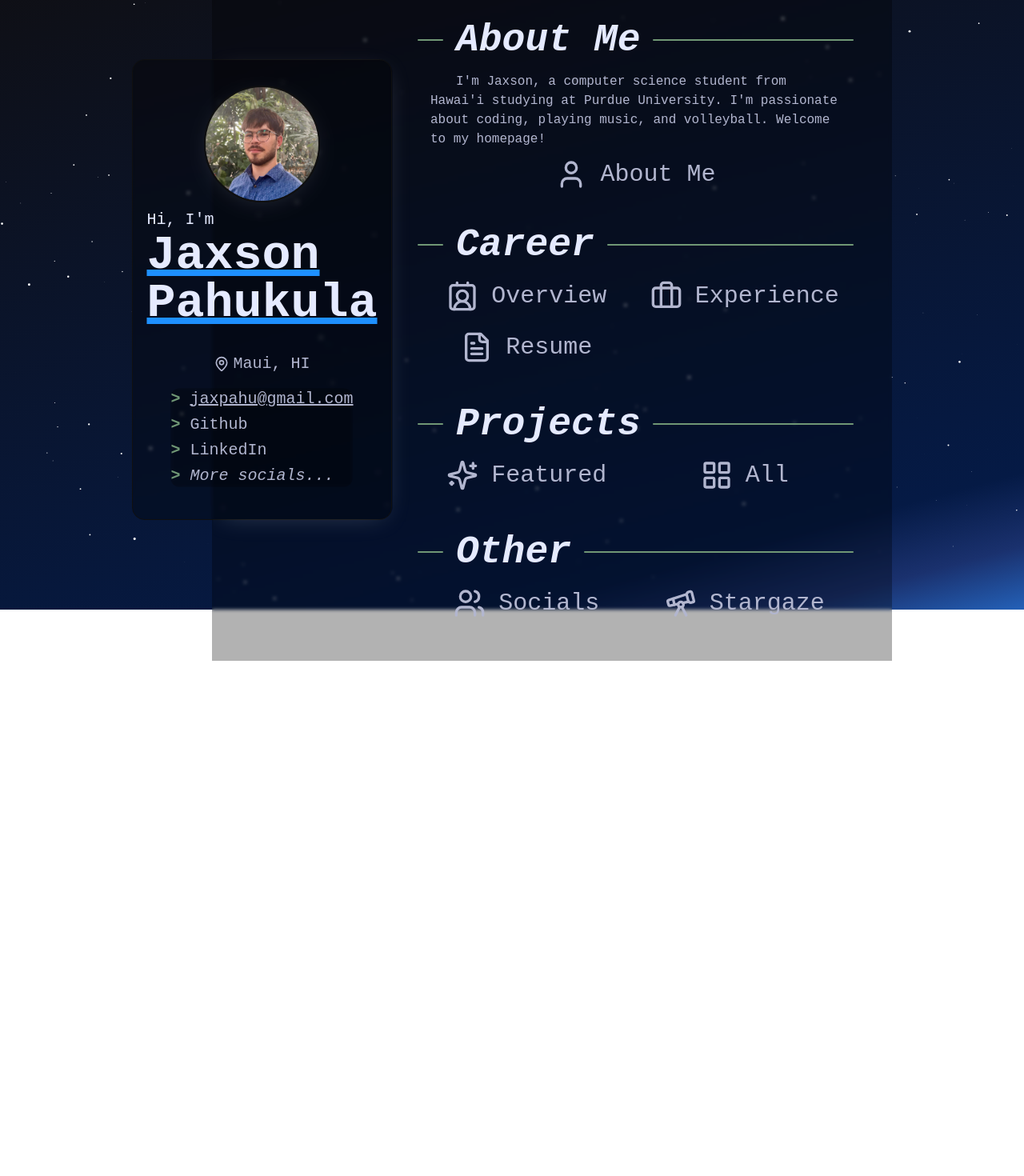
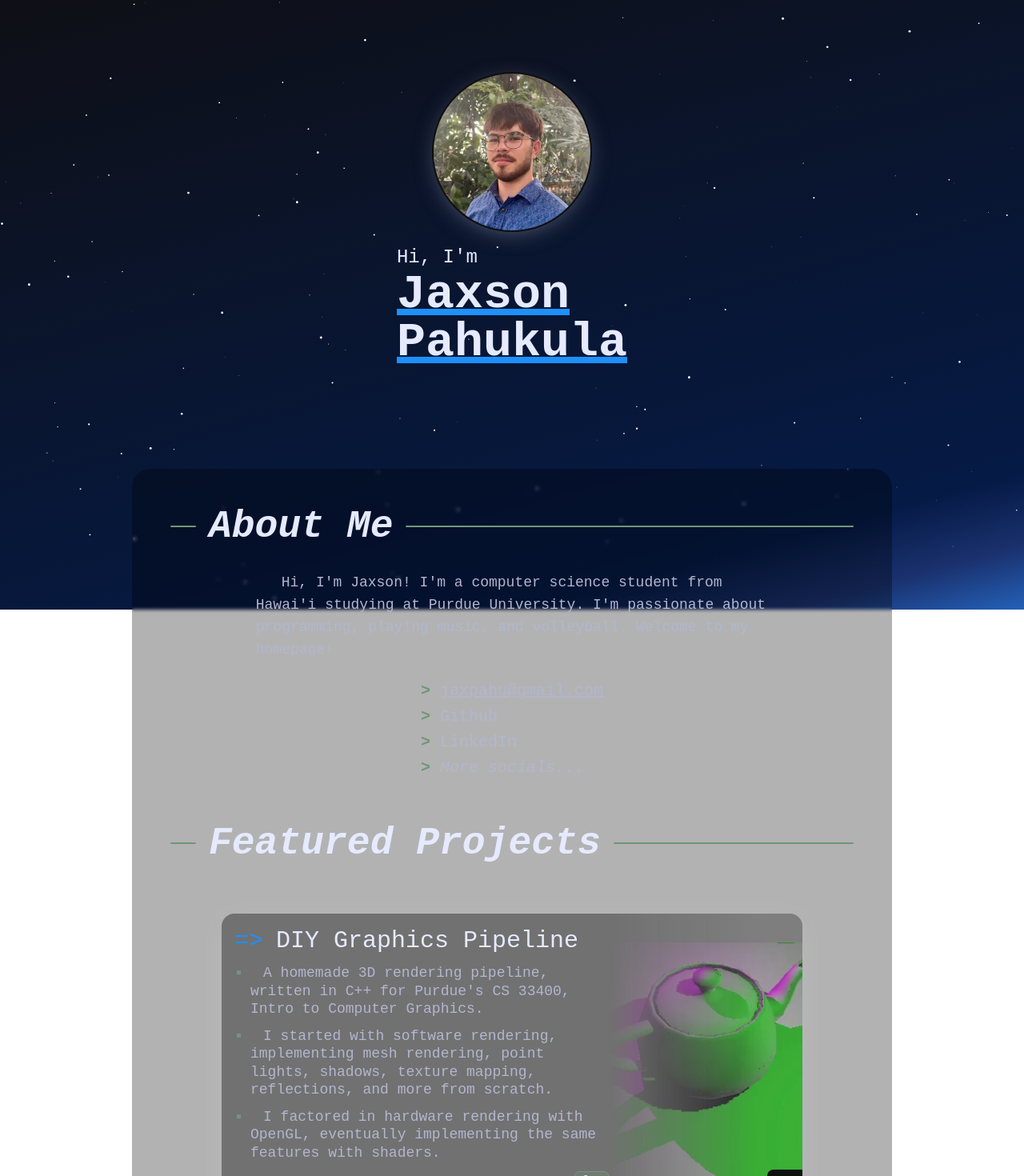
Before and after one commit to jaxsonp/website, a SvelteKit app: page / in a window 1280 px wide. Shown: the part 38-1508 px from the top of the page at 80% size. Before the commit the page ends 864 px from the top, so only its background shows below. Built offline with nearby package versions, Linux system fonts and the light colour scheme.

Commit message:
Changing up the layout and stuff
still stuff todo doe

```diff
--- a/src/app.css
+++ b/src/app.css
@@ -32,7 +32,7 @@
 	}
 
 	p {
-		@apply text-base text-light-gray;
+		@apply text-lg text-light-gray;
 	}
 
 	figcaption {
--- /dev/null
+++ b/src/lib/components/DynamicLinkIcon.svelte
@@ -0,0 +1,22 @@
+<script lang="ts">
+	import GithubIcon from '$lib/assets/icons/GithubIcon.svelte';
+	import CratesioIcon from '$lib/assets/icons/CratesioIcon.svelte';
+	import DevpostIcon from '$lib/assets/icons/DevpostIcon.svelte';
+	import ReadTheDocsIcon from '$lib/assets/icons/ReadTheDocsIcon.svelte';
+	import LinkIcon from '$lib/assets/icons/LinkIcon.svelte';
+
+	let { link }: { link: string } = $props();
+</script>
+
+<!-- Gets a link icon based on what the link is -->
+{#if link.includes('github.com')}
+	<GithubIcon />
+{:else if link.includes('crates.io')}
+	<CratesioIcon />
+{:else if link.includes('devpost.com')}
+	<DevpostIcon />
+{:else if link.includes('readthedocs.io')}
+	<ReadTheDocsIcon />
+{:else}
+	<LinkIcon />
+{/if}
--- /dev/null
+++ b/src/lib/components/ProjectTag.svelte
@@ -0,0 +1,9 @@
+<script lang="ts">
+	let { tag } = $props();
+</script>
+
+<p
+	class="my-1 h-min text-nowrap rounded-md border-1 border-secondary bg-secondary/25 px-2 text-sm italic text-white"
+>
+	{tag}
+</p>
--- a/src/lib/components/SectionTitle.svelte
+++ b/src/lib/components/SectionTitle.svelte
@@ -4,9 +4,9 @@
 	let { children, id = '' }: { children: Snippet; id: string } = $props();
 </script>
 
-<div class="mt-8 flex items-center">
-	<hr class="w-4 md:w-8" />
-	<h2 {id} class="mx-4 w-min text-4xl font-bold italic md:w-auto md:text-5xl">
+<div class="mt-8 items-center md:flex">
+	<hr class="w-full md:w-8" />
+	<h2 {id} class="m-4 text-4xl font-bold italic md:my-0 md:text-5xl">
 		{@render children()}
 	</h2>
 	<hr class="flex-grow" />
--- /dev/null
+++ b/src/lib/lib.ts
@@ -0,0 +1,4 @@
+// random helper functions and stuff
+export function getThumbnail(name: string) {
+	return '/project-thumbnails/' + name;
+}
--- a/src/lib/projects.json
+++ b/src/lib/projects.json
@@ -3,7 +3,7 @@
 		{
 			"title": "DIY Graphics Pipeline",
 			"thumbnailFile": "cs334-graphics.png",
-			"description": "A homemade 3D rendering pipeline, written in C++ for Purdue's CS 33400, Intro to Computer Graphics.\nI started with software rendering, implementing triangle mesh rendering, point lights, shadows, texture mapping, reflective materials, and more from scratch.\nI then refactored the program, switching to hardware rendering with OpenGL and eventually implementing the same features with shaders.",
+			"description": "A homemade 3D rendering pipeline, written in C++ for Purdue's CS 33400, Intro to Computer Graphics.\nI started with software rendering, implementing mesh rendering, point lights, shadows, texture mapping, reflections, and more from scratch.\nI factored in hardware rendering with OpenGL, eventually implementing the same features with shaders.",
 			"tags": ["C++"],
 			"links": ["https://github.com/jaxsonp/CS334-graphics-pipeline"]
 		},
--- a/src/routes/+page.svelte
+++ b/src/routes/+page.svelte
@@ -3,6 +3,9 @@
 	import { pushState } from '$app/navigation';
 
 	import SectionTitle from '$lib/components/SectionTitle.svelte';
+	import DynamicLinkIcon from '$lib/components/DynamicLinkIcon.svelte';
+	import ProjectTag from '$lib/components/ProjectTag.svelte';
+	import { getThumbnail } from '$lib/lib';
 
 	import headshotImg from '$lib/assets/headshot.jpg';
 	import PersonIcon from '$lib/assets/icons/PersonIcon.svelte';
@@ -32,46 +35,56 @@
 	};
 
 	onMount(() => {
-		let check_social_popup = () => {
+		/*let check_social_popup = () => {
 			if (window.location.hash === '#socials') {
 				show_socials_popup();
 			}
 			return false;
 		};
 		addEventListener('hashchange', check_social_popup);
-		check_social_popup();
+		check_social_popup();*/
+	});
+
+	import projectFile from '$lib/projects.json';
+	let featuredProjects: Project[] = projectFile.featured;
+	featuredProjects.forEach((project) => {
+		project.tags.sort();
+		project.links.sort();
 	});
 </script>
 
 <div class="h-full w-full">
-	<div class="z-10 lg:fixed lg:flex lg:h-full lg:w-[325px] lg:items-center xl:w-[375px]">
-		<!-- Side card -->
-		<div
-			class="lg:black-glass flex w-full flex-col items-center rounded-2xl px-4 py-8 lg:border-1 lg:border-black"
-		>
-			<!-- side card shadow -->
-			<div
-				class="clip-left -z-10 hidden h-full rounded-r-2xl shadow-light shadow-white/25 lg:absolute lg:left-[100px] lg:top-0 lg:block lg:w-[225px] xl:w-[275px]"
-			></div>
-			<!-- side card content -->
+	<div class="flex w-full flex-col items-center justify-center py-32">
 		<img
 			src={headshotImg}
-				class="w-[150px] rounded-full border-2 border-black shadow-light shadow-white/20 md:w-[200px] lg:w-1/2"
+			class="w-[200px] rounded-full border-2 border-black shadow-light shadow-white/50"
 			alt="Me"
 		/>
-			<div class="mb-4 mt-8 lg:mt-2 xl:mt-8">
-				<p class="text-xl text-white">Hi, I'm</p>
+		<div class="mt-4">
+			<p class="text-2xl text-white">Hi, I'm</p>
 			<h1 class="underline-accent text-6xl font-bold">
 				Jaxson<br />Pahukula
 			</h1>
 		</div>
-			<div class="mb-2 mt-4 flex items-center gap-1">
-				<LocationIcon class="inline h-5 text-light-gray" />
-				<p class="inline text-xl">Maui, HI</p>
 	</div>
-			<div
-				class="black-glass my-2 flex flex-col items-start gap-y-1 rounded-xl p-4 px-10 *:text-xl lg:bg-transparent lg:p-0 lg:filter-none"
+	<div class="black-glass z-0 flex rounded-t-3xl p-4 lg:px-12">
+		<div class="flex w-full flex-col">
+			{#snippet NavItem(text: string, href: string, Icon: Component)}
+				<a
+					{href}
+					class="my-1 flex items-center justify-self-center py-2 text-3xl text-light-gray hover:scale-105 md:text-4xl lg:text-3xl xl:text-4xl"
 				>
+					<Icon class="mr-4 w-8 md:w-10" />
+					{text}
+				</a>
+			{/snippet}
+			<SectionTitle id="about">About Me</SectionTitle>
+			<div class="flex flex-col items-center">
+				<p class="mt-8 indent-8 md:w-3/4">
+					Hi, I'm Jaxson! I'm a computer science student from Hawai'i studying at Purdue University.
+					I'm passionate about programming, playing music, and volleyball. Welcome to my homepage!
+				</p>
+				<div class="my-2 flex flex-col items-start gap-y-1 rounded-xl p-4 px-10 *:text-xl">
 					{#snippet bullet()}
 						<span class="font-bold text-secondary">{'> '}</span>
 					{/snippet}
@@ -89,44 +102,59 @@
 					</a>
 				</div>
 			</div>
+			<SectionTitle id="projects">Featured Projects</SectionTitle>
+			<div class="mb-10 mt-16 space-y-10 lg:px-12 xl:px-24">
+				{#each featuredProjects as project}
+					<div
+						class="mx-4 grid grid-cols-1 rounded-2xl bg-black/40 shadow-light shadow-white/25 md:min-h-[225px] md:grid-cols-[2fr_1fr]"
+					>
+						<img
+							src={getThumbnail(project.thumbnailFile)}
+							alt={project.title + ' thumbnail'}
+							class="md:transparent-gradient-left col-start-1 row-start-1 h-[200px] w-full rounded-t-2xl object-cover md:col-start-2 md:h-full md:rounded-none md:rounded-r-2xl"
+						/>
+						<div
+							class="z-10 col-start-1 row-start-1 flex w-min space-x-2 place-self-end self-end rounded-tl-lg bg-black p-2 md:col-start-2 md:rounded-br-2xl"
+						>
+							{#each project.links as link}
+								<a href={link} target="_blank" class="text-white *:h-7 *:w-7 hover:scale-110">
+									<DynamicLinkIcon {link} />
+								</a>
+							{/each}
 						</div>
-	<div class="black-glass z-0 flex rounded-t-3xl lg:ml-[100px] lg:h-full lg:rounded-none">
-		<div class="hidden min-w-[225px] lg:block xl:min-w-[275px]"></div>
-		<div class="flex w-full flex-col py-8 pl-8 pr-12 lg:justify-center">
-			<!-- Main page content -->
-			{#snippet NavItem(text: string, href: string, Icon: Component)}
-				<a
-					{href}
-					class="my-1 flex items-center justify-self-center py-2 text-3xl text-light-gray hover:scale-105 md:text-4xl lg:text-3xl xl:text-4xl"
-				>
-					<Icon class="mr-4 w-8 md:w-10" />
-					{text}
+						<div class="flex flex-col p-4 md:pr-0">
+							<h3 class="">
+								<span class="mr-4 text-primary">{'=>'}</span>{project.title}
+							</h3>
+							<ul class="grow">
+								{#each project.description.split('\n') as paragraph}
+									<li class="my-2 ml-5 list-[square] text-lg text-secondary">
+										<p class="indent-4 leading-tight">
+											{paragraph}
+										</p>
+									</li>
+								{/each}
+							</ul>
+							<div class="flex justify-end space-x-1">
+								{#each project.tags as tag}
+									<ProjectTag {tag} />
+								{/each}
+							</div>
+						</div>
+					</div>
+				{/each}
+			</div>
+			<p class="mb-4 text-center text-4xl">
+				Check out <a href="/projects#all" class="underline">all my projects {'>'}</a>
+			</p>
+			<SectionTitle id="cv">My CV</SectionTitle>
+			<p class="">TODO</p>
+			<a href="career ">
+				<p class="underline">Go -{'>'}</p>
 			</a>
-			{/snippet}
-			<SectionTitle id="about">About Me</SectionTitle>
-			<p class="mt-4 indent-8 md:px-12 lg:px-4 xl:px-10">
-				I'm Jaxson, a computer science student from Hawai'i studying at Purdue University. I'm
-				passionate about coding, playing music, and volleyball. Welcome to my homepage!
-			</p>
-			<div class="flex justify-center">
-				{@render NavItem('About Me', './about', PersonIcon)}
-			</div>
-			<SectionTitle id="about-me">Career</SectionTitle>
-			<div class="my-2 grid grid-cols-1 md:grid-cols-2">
-				{@render NavItem('Overview', './career', ContactIcon)}
-				{@render NavItem('Experience', './career#experience', BriefcaseIcon)}
-				{@render NavItem('Resume', './Resume-Jaxson-Pahukula.pdf', FileIcon)}
-			</div>
-			<SectionTitle id="projects">Projects</SectionTitle>
-			<div class="my-2 grid grid-cols-1 md:grid-cols-2">
-				{@render NavItem('Featured', './projects', SparkleIcon)}
-				{@render NavItem('All', './projects#all', GridIcon)}
-			</div>
-			<SectionTitle id="">Other</SectionTitle>
-			<div class="my-2 grid grid-cols-1 md:grid-cols-2">
-				{@render NavItem('Socials', './#socials', PeopleIcon)}
-				{@render NavItem('Stargaze', './stargaze', TelescopeIcon)}
-			</div>
+			<SectionTitle id="cv">Fun stuff</SectionTitle>
+			<p class="">TODO</p>
+			<!-- add stargazing -->
 		</div>
 	</div>
 	{#if socials_popup_visibile}
--- a/src/routes/about/+page.svelte
+++ /dev/null
@@ -1,52 +0,0 @@
-<script lang="ts">
-	import SectionTitle from '$lib/components/SectionTitle.svelte';
-
-	import HomeIcon from '$lib/assets/icons/HomeIcon.svelte';
-</script>
-
-<div class="black-glass mt-12 h-full w-full rounded-t-3xl border-x-1 border-x-black p-4 lg:px-16">
-	<h1 class="underline-accent my-8 text-center font-bold">About Me</h1>
-	<div class="mx-4 md:mx-16 xl:mx-32">
-		<p>
-			Hi, I'm Jaxson Pahukula. I was born in Oregon and raised in Hawai'i on the island of Maui. I
-			am mixed Hawaiian, white, and other asian ethnicities. I love to code, and am currently
-			enjoying getting my B.S in Computer Science from Purdue University in Indiana, and expecting
-			to graduate in May 2025.
-		</p>
-		<p>
-			As for my free time, I love working on <a href="/projects" class="italic underline"
-				>personal projects</a
-			>, playing music, playing volleyball, and touching grass in general. My main instrument is the
-			drums, but I am learning the bass and I am planning to pick up some more instruments when I
-			get the chance. I mainly play worship music, but also casually play genres like pop, R&B, and
-			some alt stuff.
-		</p>
-		<div class="image-container mb-8 mt-4">
-			<img alt="Me playin drums" src="/pics/drums.jpg" />
-			<img alt="Gon fishin" src="/pics/fishin.jpg" />
-		</div>
-		<p>I also have a cat, Simba</p>
-		<div class="image-container">
-			<img alt="Simba, my cat" src="/pics/cat1.jpg" />
-			<img alt="Simba again" src="/pics/cat2.jpg" class="m-8" />
-			<img alt="Simba again 2" src="/pics/cat3.jpg" />
-		</div>
-	</div>
-</div>
-<a href="/" class="fixed bottom-2 z-40 ml-4 flex items-center text-2xl">
-	{'<'}
-	<HomeIcon class="h-12" />
-</a>
-
-<style>
-	p {
-		@apply my-2 indent-8;
-	}
-
-	.image-container {
-		@apply md:flex md:h-[250px] md:justify-evenly md:gap-2;
-	}
-	.image-container img {
-		@apply max-h-[300px];
-	}
-</style>
--- a/src/routes/projects/+page.svelte
+++ b/src/routes/projects/+page.svelte
@@ -1,5 +1,8 @@
 <script lang="ts">
 	import SectionTitle from '$lib/components/SectionTitle.svelte';
+	import ProjectTag from '$lib/components/ProjectTag.svelte';
+	import DynamicLinkIcon from '$lib/components/DynamicLinkIcon.svelte';
+	import { getThumbnail } from '$lib/lib';
 
 	import HomeIcon from '$lib/assets/icons/HomeIcon.svelte';
 	import GithubIcon from '$lib/assets/icons/GithubIcon.svelte';
@@ -10,13 +13,6 @@
 
 	// importing projects and gathering tags
 	import projectFile from '$lib/projects.json';
-	type Project = {
-		title: string;
-		thumbnailFile: string;
-		description: string;
-		tags: string[];
-		links: string[];
-	};
 
 	// counting occurences of tags
 	let tagOccurences: { [tag: string]: number } = {};
@@ -49,42 +45,21 @@
 		return tagOccurences[a] >= tagOccurences[b] ? -1 : 1;
 	});
 	let tagFilter = $state([]);
-
-	// helper functions
-	const getThumbnail = (name: string) => {
-		return '/project-thumbnails/' + name;
-	};
 </script>
 
-{#snippet get_link_icon(link: string)}
-	{#if link.includes('github.com')}
-		<GithubIcon />
-	{:else if link.includes('crates.io')}
-		<CratesioIcon />
-	{:else if link.includes('devpost.com')}
-		<DevpostIcon />
-	{:else if link.includes('readthedocs.io')}
-		<ReadTheDocsIcon />
-	{:else}
-		<LinkIcon />
-	{/if}
-{/snippet}
-
-{#snippet render_tag(tag: string)}
-	<p
-		class="my-1 h-min text-nowrap rounded-md border-1 border-secondary bg-secondary/25 px-2 text-sm italic text-white"
-	>
-		{tag}
-	</p>
-{/snippet}
-
 <div class="black-glass h-full w-full border-x-1 border-x-black p-4 lg:px-16">
-	<h1 class="underline-accent my-8 text-center font-bold">Projects</h1>
-	<SectionTitle id="featured">Featured Projects</SectionTitle>
-	<div class="my-16 space-y-12 xl:px-16">
+	<h1 class="underline-accent my-8 text-center font-bold">Featured Projects</h1>
+	<!-- Filtering by tag -->
+	<!--<div class="mx-16 my-8 flex flex-wrap space-x-2">
+		<p class="mx-4 text-xl text-light-gray">Filter by tag:</p>
+		{#each allTags as tag}
+			{@render render_tag(tag)}
+		{/each}
+	</div>-->
+	<div class="my-12 space-y-10 lg:px-12 xl:px-24">
 		{#each featuredProjects as project}
 			<div
-				class="mx-4 grid grid-cols-1 rounded-2xl bg-black/40 shadow-light shadow-white/25 hover:shadow-primary/60 md:min-h-[225px] md:grid-cols-[2fr_1fr]"
+				class="mx-4 grid grid-cols-1 rounded-2xl bg-black/40 shadow-light shadow-white/25 md:min-h-[225px] md:grid-cols-[2fr_1fr]"
 			>
 				<img
 					src={getThumbnail(project.thumbnailFile)}
@@ -96,7 +71,7 @@
 				>
 					{#each project.links as link}
 						<a href={link} target="_blank" class="text-white *:h-7 *:w-7 hover:scale-110">
-							{@render get_link_icon(link)}
+							<DynamicLinkIcon {link} />
 						</a>
 					{/each}
 				</div>
@@ -115,22 +90,16 @@
 					</ul>
 					<div class="flex justify-end space-x-1">
 						{#each project.tags as tag}
-							{@render render_tag(tag)}
+							<ProjectTag {tag} />
 						{/each}
 					</div>
 				</div>
 			</div>
 		{/each}
 	</div>
-	<SectionTitle id="all">All Projects</SectionTitle>
-	<!-- Filtering by tag -->
-	<!--<div class="mx-16 my-8 flex flex-wrap space-x-2">
-		<p class="mx-4 text-xl text-light-gray">Filter by tag:</p>
-		{#each allTags as tag}
-			{@render render_tag(tag)}
-		{/each}
-	</div>-->
-	<div class="my-16 grid grid-cols-1 grid-rows-[masonry] gap-6 md:grid-cols-2 lg:grid-cols-3">
+	<hr />
+	<h1 class="underline-accent my-8 text-center font-bold" id="all">All Projects</h1>
+	<div class="my-16 grid grid-cols-1 grid-rows-[masonry] gap-12 md:grid-cols-2">
 		{#each allProjects as project}
 			<div
 				class="grid h-min w-full max-w-[400px] grid-rows-[125px_1fr] justify-self-center rounded-2xl bg-black/40 shadow-light shadow-white/20 transition-transform hover:scale-[102%] hover:shadow-primary/60 md:max-w-full xl:grid-rows-[175px_1fr]"
@@ -145,7 +114,7 @@
 				>
 					{#each project.links as link}
 						<a href={link} target="_blank" class="text-white *:h-7 *:w-7 hover:scale-110">
-							{@render get_link_icon(link)}
+							<DynamicLinkIcon {link} />
 						</a>
 					{/each}
 				</div>
@@ -154,7 +123,7 @@
 					<p class="my-2 px-4">{project.description}</p>
 					<div class="mx-3 mb-2 flex grow flex-wrap justify-end space-x-1">
 						{#each project.tags as tag}
-							{@render render_tag(tag)}
+							<ProjectTag {tag} />
 						{/each}
 					</div>
 				</div>
```
Also changed, not shown: src/lib/ambient.d.ts (added, +7 -0 lines). Lines whose indentation alone changed are shown as unchanged.
